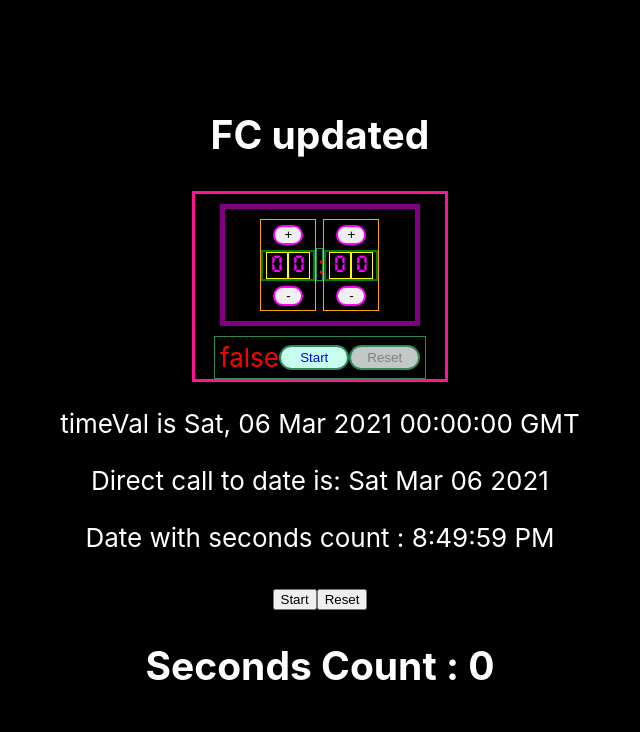
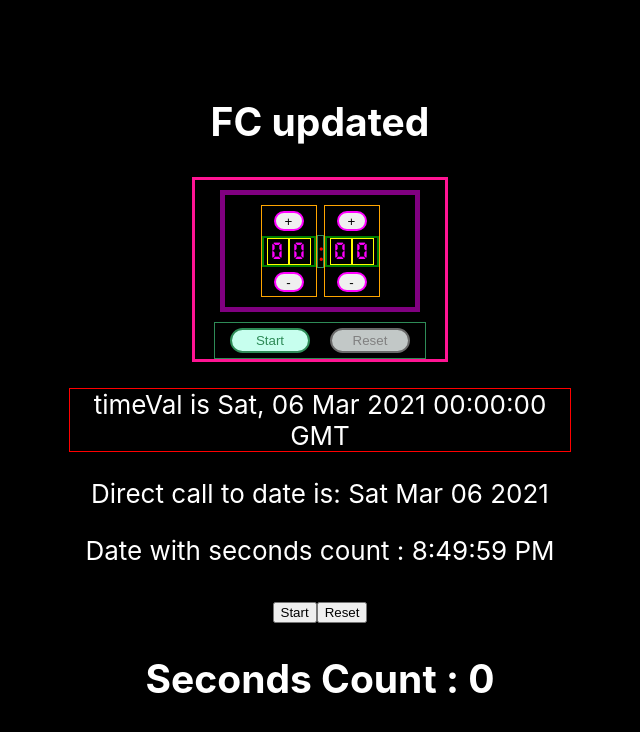
Before and after one commit to stevekutz/timer_React_Hooks, a React (Create React App) app in the folder app/: page / in a window 1280 px wide. Shown: the top 732 px of the page, without its empty margins (320-960 px from the left). Built offline with nearby package versions, Linux system fonts and the light colour scheme.

Commit message:
fixed dynamic styling in TimerDisplay

```diff
--- a/app/src/comp/Timer.js
+++ b/app/src/comp/Timer.js
@@ -147,7 +147,7 @@ const Timer = (props) => {
 
             />
 
-            <p> timeVal is {timeVal.toString()}</p>
+            <p style = {{border: '1px solid red', width: '500px'}}> timeVal is <span style = {{width: '350px'}}>  {timeVal.toString()} </span> </p>
             <p> Direct call to date is:  {currentDate} </p>
             <p> Date with seconds count : {secondsDateCount} </p>
             <div>
--- a/app/src/comp/TimerDisplay.js
+++ b/app/src/comp/TimerDisplay.js
@@ -29,17 +29,17 @@ const TimerDisplay = (props) => {
 
     const [secDigits, setSecDigits] = useState('00');
     const [minDigits, setMinDigits] = useState('00');
-    const [color, setColor] = useState('red');
-    const [background, setBackground] = useState('#B30000');
-    const [border, setBorder] = useState('2px solid paelvioletred');
+    // const [color, setColor] = useState('red');
+    // const [background, setBackground] = useState('#B30000');
+    // const [border, setBorder] = useState('2px solid paelvioletred');
 
-    useEffect( () => {
-        color: {props.timerActive ? setColor('red') : setColor('blue')};
-        background: {props.timerActive ? setBackground('pink') : setBackground('#C7FFEE')};
-        border: {props.timerActive ? setBorder('2px solid palevioletred') : setBorder('2px solid seagreen')};
+    // useEffect( () => {
+    //     color: {props.timerActive ? setColor('red') : setColor('blue')};
+    //     background: {props.timerActive ? setBackground('pink') : setBackground('#C7FFEE')};
+    //     border: {props.timerActive ? setBorder('2px solid palevioletred') : setBorder('2px solid seagreen')};
 
 
-    }, [props.timerActive]);
+    // }, [props.timerActive]);
 
 
     return (
@@ -71,12 +71,15 @@ const TimerDisplay = (props) => {
             </DisplayDigitContainerDiv>
 
         <TimerControlContainerDiv>
-            <div> {props.timerActive.toString()}</div>
             <StartStopButton
                 onClick = {props.toggleTimer_handler}
-                style = {{color, background, border}}
+                timerActive = {props.timerActive}
+                //style = {{color, background, border}}
             > {props.timerStartStop} </StartStopButton>
-            <ResetButton onClick = {props.resetTimer_handler}> Reset </ResetButton>
+            <ResetButton
+                onClick = {props.resetTimer_handler}
+                timerActive = {props.timerActive}
+            > Reset </ResetButton>
         </TimerControlContainerDiv>
 
 
--- a/app/src/styled/timer_display_style.js
+++ b/app/src/styled/timer_display_style.js
@@ -133,11 +133,13 @@ const IncDecControlButton = styled.button`
 
     const StartStopButton = styled(TimerControlButton)`
 
-        color: ${props => props.timerActive ? 'red' : 'blue'};
+        color: ${props => props.timerActive ? '#B30000' : 'seagreen'};
         background: ${props => props.timerActive ? 'pink' : '#C7FFEE'};
         border: ${props => props.timerActive ? '2px solid palevioletred' : '2px solid seagreen'};
 
-
+        : active {
+            border: 2px solid orange;
+        }
     `
 
         // color: ${props => props.timerActive ? '#B3000' : 'seagreen'};
@@ -145,11 +147,13 @@ const IncDecControlButton = styled.button`
         // border: ${props => props.timerActive ? '2px solid palevioletred' : '2px solid #11B535'}
 
     const ResetButton = styled(TimerControlButton)`
-        color: ${props => props.timerActive ? 'white' : 'grey'};
+        color: ${props => props.timerActive ? 'seashell' : 'grey'};
         background: ${props => props.timerActive ? '#525555' : '#C2C8C7'};
-        border: ${props => props.timerActive ? '2px solid palevioletred' : '2px solid seagreen'}
+        border: ${props => props.timerActive ? '2px solid #9DA1A1' : '2px solid dimgray'};
 
-
+        : active {
+            border: 2px solid orange;
+        }
     `
 
 
@@ -166,3 +170,8 @@ export {
     StartStopButton,
     ResetButton
 };
+
+
+        // color: ${props => props.timerActive ? 'seashell' : 'grey'};
+        // background: ${props => props.timerActive ? '#525555' : '#C2C8C7'};
+        // border: ${props => props.timerActive ? '2px solid #9DA1A1' : '2px solid blue'}
```
